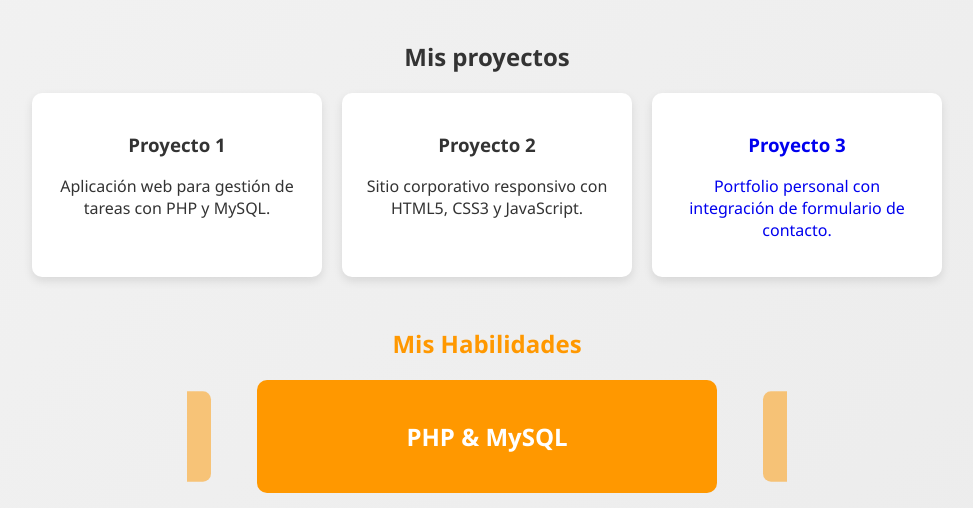
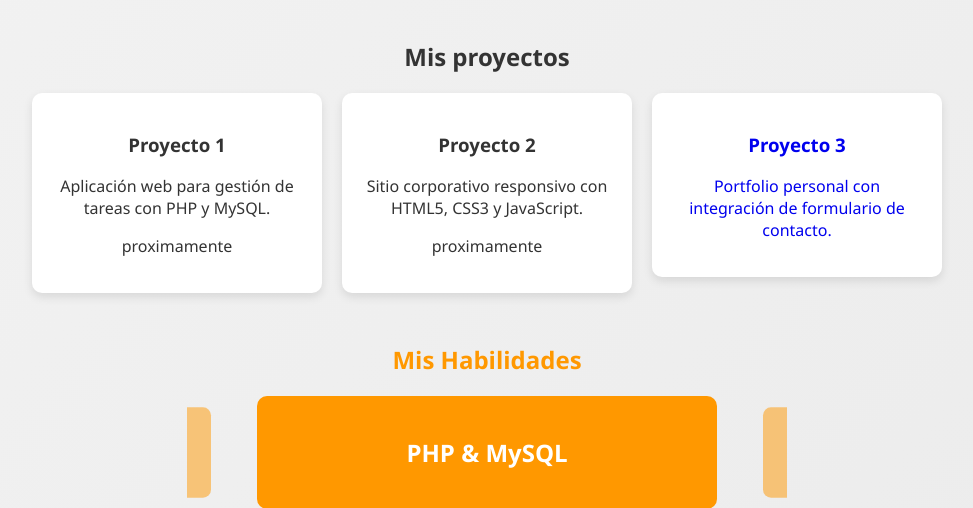
Before and after one commit to Miniquique/porfolio, a PHP site: page / in a window 1280 px wide. Shown: the part 734-1242 px from the top of the page, without its empty margins (153-1126 px from the left). Run offline with PHP 8.4, Linux system fonts and the light colour scheme.

Commit message:
targetas

```diff
--- a/index.php
+++ b/index.php
@@ -28,17 +28,20 @@
                 <!--<img src="img/proyecto1.webp" alt="Proyecto 1" class="img-small">-->
                 <h3>Proyecto 1</h3>
                 <p>Aplicación web para gestión de tareas con PHP y MySQL.</p>
+                <p>proximamente</p>
             </div>
             <div class="card">
                 <!--<img src="img/proyecto2.webp" alt="Proyecto 2" class="img-small">-->
                 <h3>Proyecto 2</h3>
                 <p>Sitio corporativo responsivo con HTML5, CSS3 y JavaScript.</p>
+                <p>proximamente</p>
             </div>
             <a href="https://github.com/Miniquique/porfolio" target="_blank">
             <div class="card">
                 <!--<img src="img/proyecto3.webp" alt="Proyecto 3" class="img-small">-->
                 <h3>Proyecto 3</h3>
                 <p>Portfolio personal con integración de formulario de contacto.</p>
+                <p></p>
             </div>
             </a>
         </div>
```
